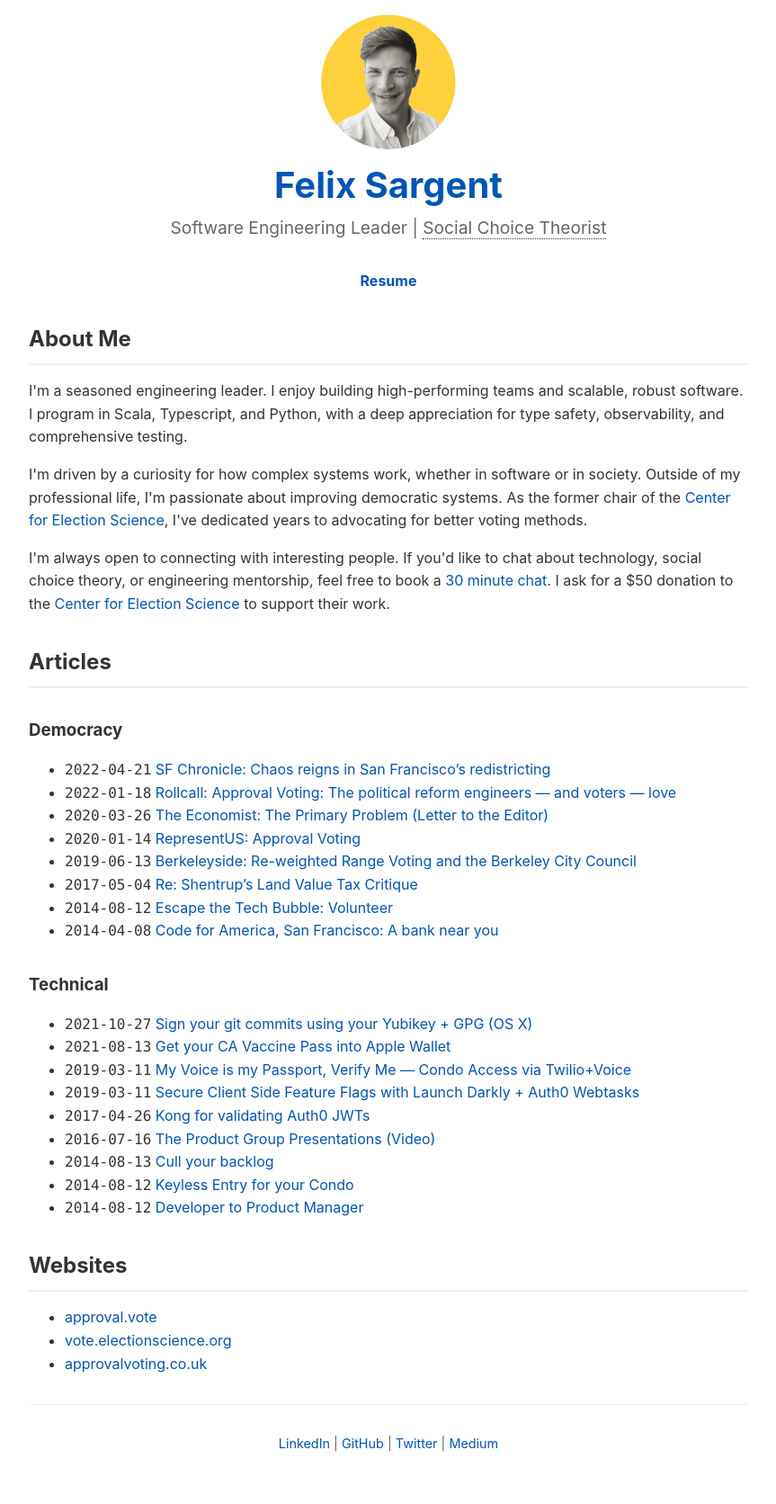
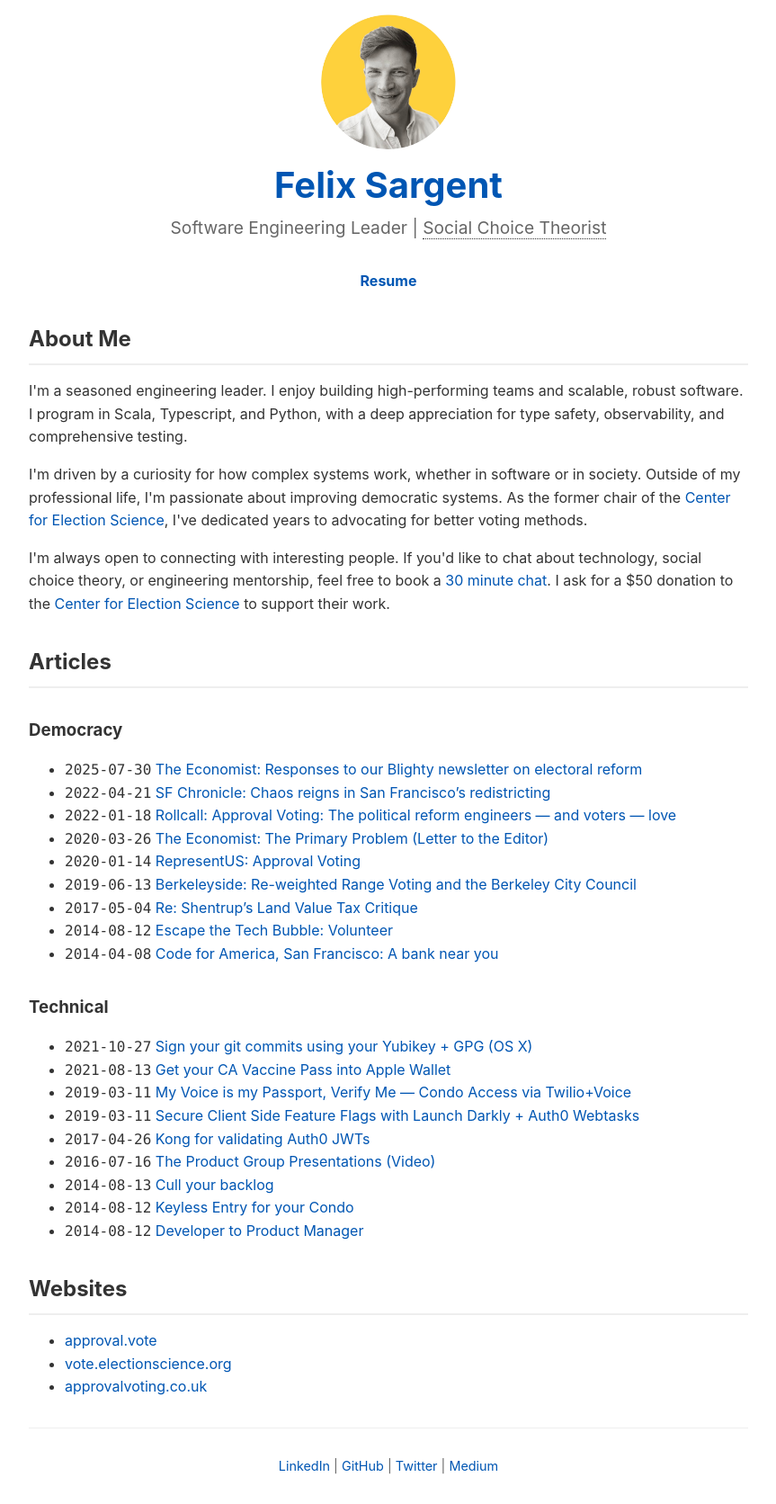
Before and after one commit to fsargent/fsargent.github.io, a Jekyll site: the page built from index.html, in a window 1280 px wide. Shown: the whole page at 90% size, without its empty margins (208-1071 px from the left). Built offline with Jekyll 4.4.1, drawn with Linux system fonts in a browser that asks for light colours; before the commit the page ends 1646 px from its top, so only the background shows below that; some of the changed lines change nothing that is shown.

Commit message:
Update 2025-07-30-economist-letter.md

```diff
--- a/_posts/2025-07-30-economist-letter.md
+++ b/_posts/2025-07-30-economist-letter.md
@@ -1 +1,28 @@
-*In response to [Blighty newsletter: Can electoral reform fix Britain’s growth?](https://www.economist.com/britain/2025/07/22/blighty-newsletter-can-electoral-reform-fix-britains-growth)*
+---
+layout: default
+title: "The Economist: Responses to our Blighty newsletter on electoral reform"
+date: 2025-07-30
+category: "Democracy"
+description: "Response to the newsletter on electoral reform, advocating for empowerment over compulsion."
+---
+
+## Response to the newsletter on electoral reform
+
+*Originally published at [https://www.economist.com/letters/2025/07/28/our-blighty-newsletter-on-electoral-reform-prompted-readers-to-respond](https://www.economist.com/letters/2025/07/28/our-blighty-newsletter-on-electoral-reform-prompted-readers-to-respond) in response to [Blighty newsletter: Can electoral reform fix Britain’s growth?](https://www.economist.com/britain/2025/07/22/blighty-newsletter-can-electoral-reform-fix-britains-growth)*
+
+I appreciated Matthew Holehouse’s arguments on the case for mandatory voting. He correctly identifies the democratic risks of an electorate skewed towards older, wealthier homeowners, but the proposed solution addresses a symptom rather than the root cause.
+
+The core problem is not that too few people vote, but that our system offers them little reason to engage. A better approach is to give people a reason to be motivated to vote.
+
+Our current first-past-the-post system actively discourages this. It forces citizens to compress nuanced views into a single “X” and punishes those who support smaller parties by splitting the vote, often allowing a candidate with narrow but concentrated support to win over rivals with broader but divided appeal.
+
+The first, most crucial reform is to fix this by adopting a more expressive ballot. With systems like approval voting, for instance, voters can support all candidates they find acceptable. This immediately liberates voters to choose their true favourites without fear of wasting their vote, providing a far richer and more accurate picture of public sentiment.
+
+A proportional voting system would be a further step towards a government that more accurately represents the nation’s political will, forcing the consensus-building that leads to more stable, pro-growth policy.
+
+Instead of compulsion, let’s pursue empowerment. By improving the act of voting itself, we can motivate citizens to participate, leading to a democracy that is not only more representative but also more robust.
+
+FELIX SARGENT
+Former chair
+Centre for Election Science
+London
```
